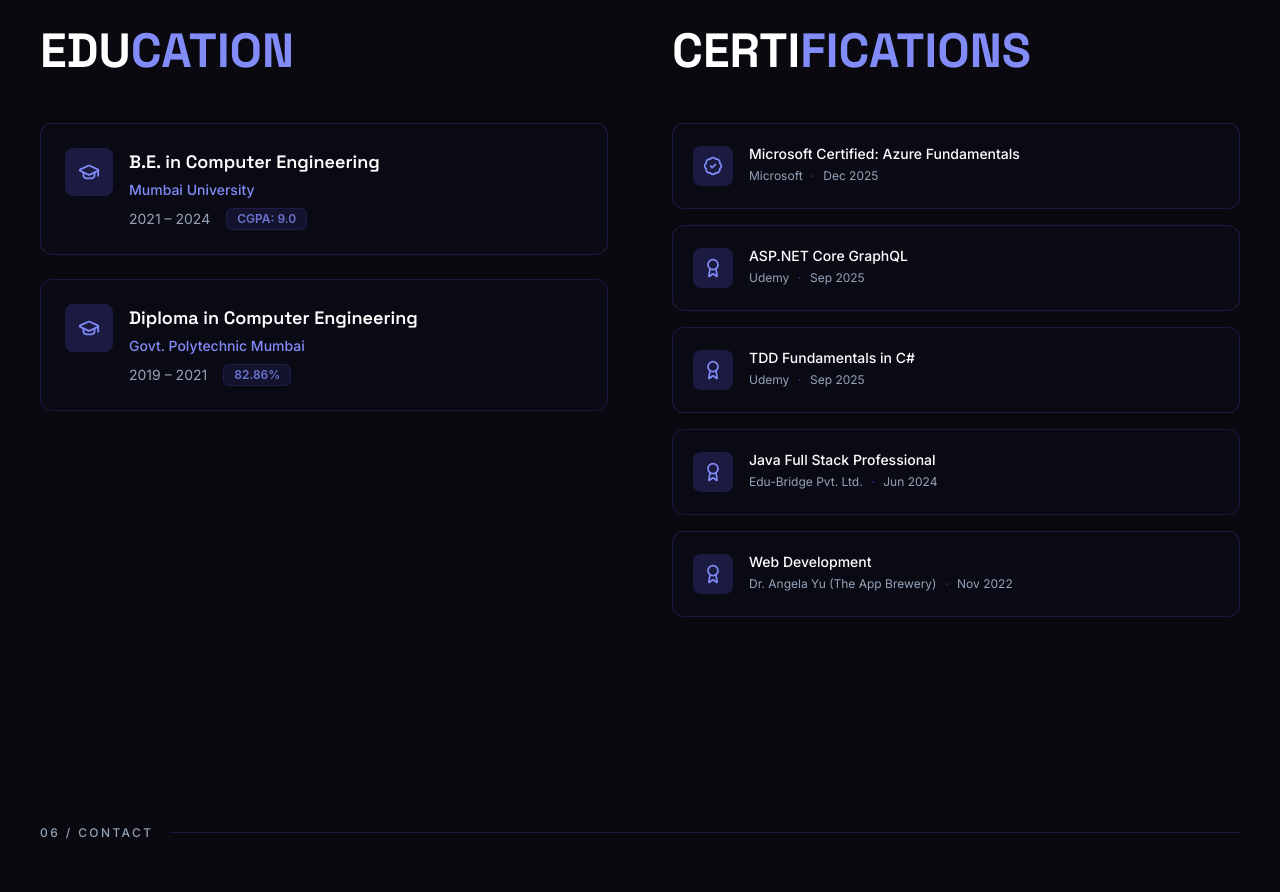
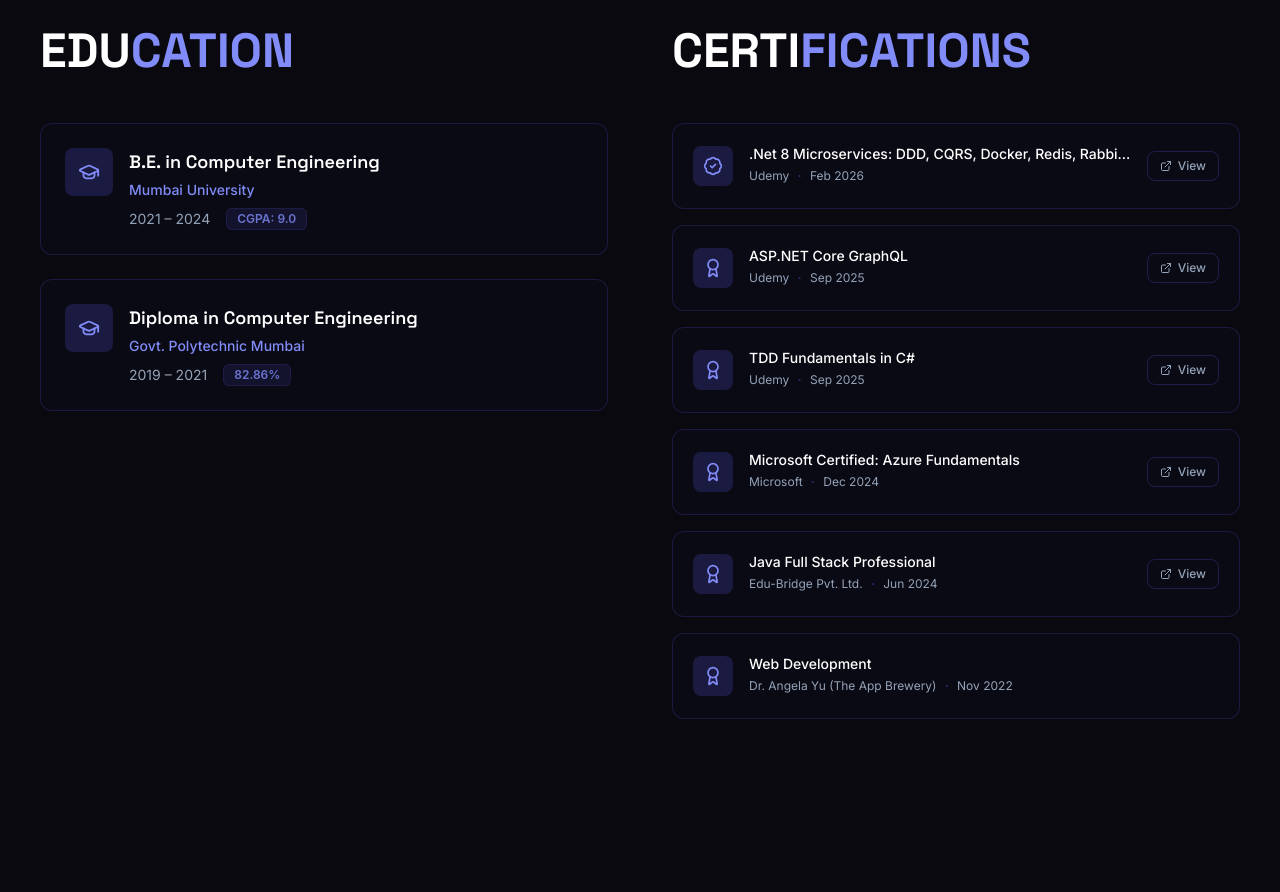
Before and after one commit to Premal2002/PortfolioV2, a React (Vite) app: page / in a window 1280 px wide. Shown: the part 4540-5432 px from the top of the page. Built offline with nearby package versions, Linux system fonts and the light colour scheme.

Commit message:
added certification redirection link

```diff
--- a/src/components/portfolio/Credentials.jsx
+++ b/src/components/portfolio/Credentials.jsx
@@ -1,6 +1,6 @@
 import React from "react";
 import { education, certifications } from "../../data/mock";
-import { GraduationCap, Award, BadgeCheck } from "lucide-react";
+import { GraduationCap, Award, BadgeCheck, ExternalLink } from "lucide-react";
 import { useInView, fadeUp } from "../../hooks/useInView";
 
 const Credentials = () => {
@@ -97,6 +97,7 @@ const Credentials = () => {
                   style={fadeUp(inView, 200 + idx * 70)}
                   className="group flex items-center gap-4 p-5 rounded-xl border border-brand-border/50 bg-brand-surface/20 hover:border-brand-primary/20 hover:bg-brand-surface/30 transition-all duration-300"
                 >
+                  {/* Icon */}
                   <div className="flex-shrink-0 w-10 h-10 rounded-lg bg-brand-border/50 flex items-center justify-center group-hover:bg-brand-primary/10 transition-colors duration-300">
                     {idx === 0 ? (
                       <BadgeCheck size={20} className="text-brand-accent" />
@@ -104,6 +105,8 @@ const Credentials = () => {
                       <Award size={20} className="text-brand-accent" />
                     )}
                   </div>
+
+                  {/* Info */}
                   <div className="flex-1 min-w-0">
                     <h4
                       className="text-brand-fg font-medium text-sm truncate"
@@ -127,6 +130,27 @@ const Credentials = () => {
                       </span>
                     </div>
                   </div>
+
+                  {/* View Certificate button — only rendered when link exists */}
+                  {cert.link ? (
+                    <a
+                      href={cert.link}
+                      target="_blank"
+                      rel="noopener noreferrer"
+                      className="flex-shrink-0 flex items-center gap-1.5 px-3 py-1.5 rounded-lg text-xs font-medium
+                                 border border-brand-border/60 text-brand-muted
+                                 hover:border-brand-primary/50 hover:text-brand-accent hover:bg-brand-primary/5
+                                 transition-all duration-200"
+                      style={{ fontFamily: "'Inter', sans-serif" }}
+                      title="View Certificate"
+                    >
+                      <ExternalLink size={12} />
+                      <span className="hidden sm:inline">View</span>
+                    </a>
+                  ) : (
+                    // Invisible placeholder to keep layout consistent
+                    <div className="flex-shrink-0 w-[60px] sm:w-[68px]" />
+                  )}
                 </div>
               ))}
             </div>
--- a/src/data/mock.js
+++ b/src/data/mock.js
@@ -209,24 +209,34 @@ export const education = [
 
 export const certifications = [
   {
-    name: "Microsoft Certified: Azure Fundamentals",
-    issuer: "Microsoft",
-    date: "Dec 2025",
+    name: ".Net 8 Microservices: DDD, CQRS, Docker, Redis, RabbitMQ",
+    issuer: "Udemy",
+    date: "Feb 2026",
+    link: "https://www.udemy.com/certificate/UC-a2c54460-1a78-4ec0-9513-0096288803d1/",
   },
   {
     name: "ASP.NET Core GraphQL",
     issuer: "Udemy",
     date: "Sep 2025",
+    link: "https://www.udemy.com/certificate/UC-46cbc676-1773-4e59-bcec-0ff67a7bd601/",
   },
   {
     name: "TDD Fundamentals in C#",
     issuer: "Udemy",
     date: "Sep 2025",
+    link: "https://www.udemy.com/certificate/UC-a0489648-9cf7-45c6-83df-12facea33cec/",
+  },
+  {
+    name: "Microsoft Certified: Azure Fundamentals",
+    issuer: "Microsoft",
+    date: "Dec 2024",
+    link: "https://learn.microsoft.com/en-us/users/premkadam-8456/credentials/9c98894328efb98d?ref=https%3A%2F%2Fwww.linkedin.com%2F",
   },
   {
     name: "Java Full Stack Professional",
     issuer: "Edu-Bridge Pvt. Ltd.",
     date: "Jun 2024",
+    link: "https://www.edubridgeindia.com/certificate-detail?enrollment_number=EBEON1123851955",
   },
   {
     name: "Web Development",
```
Also changed, not shown: repo.txt.
